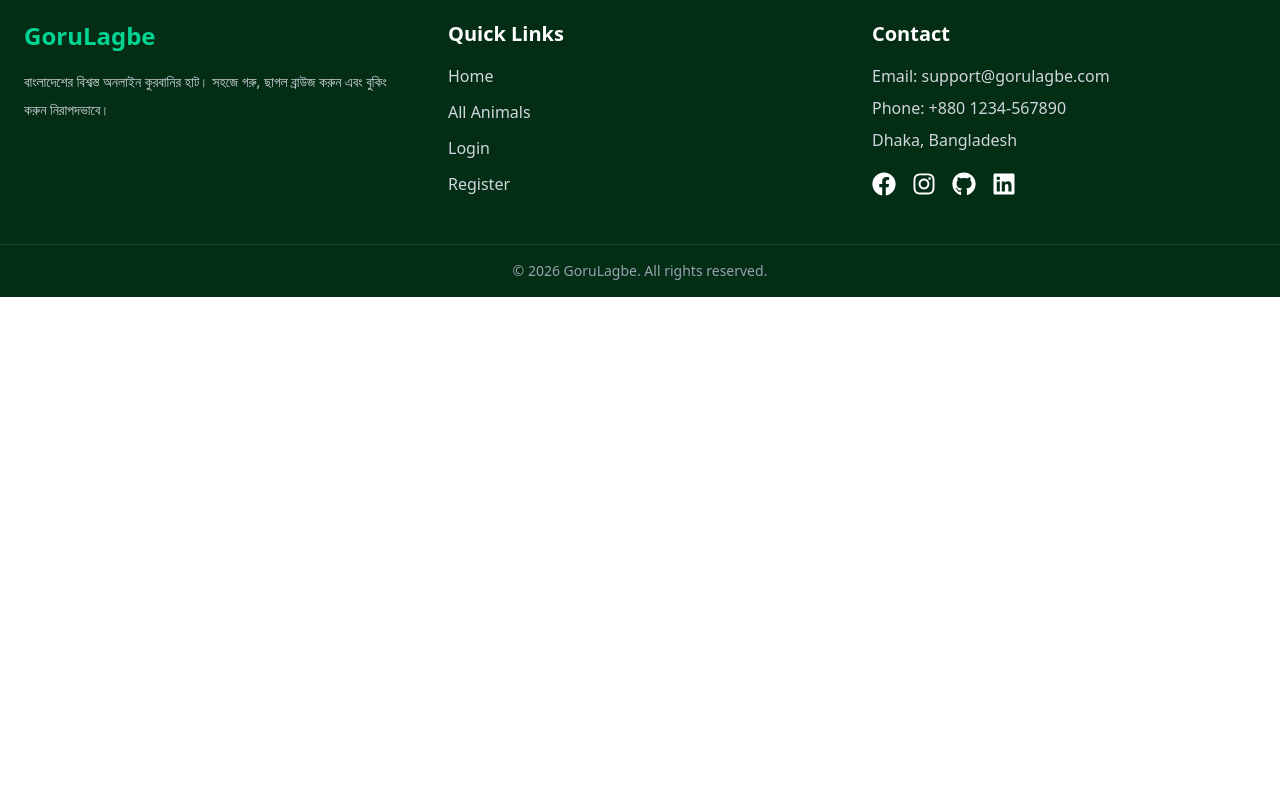
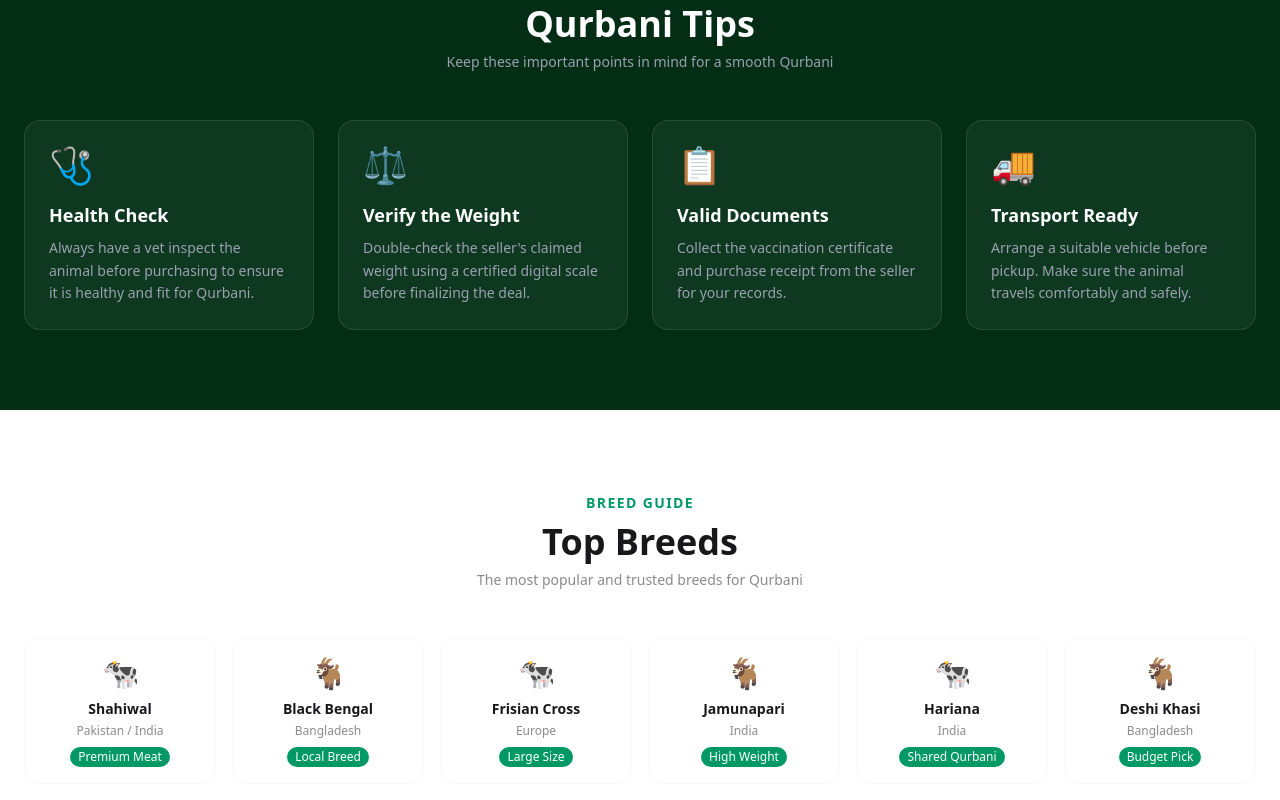
Before and after one commit to raisulconnects/a8-gorulagbe, a Next.js app: page / in a window 1280 px wide. Shown: the part 1700-2500 px from the top of the page. Before the commit the page ends 1997 px from the top, so only its background shows below. Built offline with nearby package versions, Linux system fonts and the light colour scheme.

Commit message:
All Animals Page is up with Sort

```diff
--- a/src/app/(main)/animals/page.jsx
+++ b/src/app/(main)/animals/page.jsx
@@ -1,11 +1,127 @@
+"use client";
+
+import { useState } from "react";
+import Link from "next/link";
+import { FaMapMarkerAlt, FaWeight, FaArrowRight } from "react-icons/fa";
+import animals from "@/data/animals.json";
+import { formatPrice } from "@/lib/utils";
+
 export default function AnimalsPage() {
+  const [sort, setSort] = useState("default");
+
+  const sorted = [...animals].sort((a, b) => {
+    if (sort === "asc") return a.price - b.price;
+    if (sort === "desc") return b.price - a.price;
+  });
+
   return (
-    <div>
-      <h1>Animals Page</h1>
-      <p>
-        Welcome to the Animals page! Here you can find information about various
-        animals.
-      </p>
-    </div>
+    <>
+      <section className="bg-green-950 text-white py-16">
+        <div className="max-w-7xl mx-auto px-6 text-center">
+          <h1 className="text-4xl md:text-5xl font-extrabold mb-3">
+            All Animals
+          </h1>
+          <p className="text-gray-300">
+            Browse our full collection of verified Qurbani animals. Filter by
+            type and sort by price.
+          </p>
+        </div>
+      </section>
+
+      <section className="max-w-7xl mx-auto px-6 py-8">
+        <div className="flex flex-col sm:flex-row justify-between items-start sm:items-center gap-4">
+          <div className="flex items-center gap-2">
+            <select
+              className="select select-bordered select-sm focus:outline-emerald-500"
+              value={sort}
+              onChange={(e) => setSort(e.target.value)}
+            >
+              <option value="default">Sort by Price</option>
+              <option value="asc">Price: Low to High</option>
+              <option value="desc">Price: High to Low</option>
+            </select>
+          </div>
+        </div>
+      </section>
+
+      <section className="max-w-7xl mx-auto px-6 pb-20">
+        <div className="grid grid-cols-1 sm:grid-cols-2 lg:grid-cols-3 xl:grid-cols-4 gap-6">
+          {sorted.map((animal) => (
+            <div
+              key={animal.id}
+              className="card bg-base-100 shadow-md hover:shadow-xl border border-base-200 overflow-hidden group transition-all duration-300"
+            >
+              {/* Image */}
+              <figure className="relative h-48 overflow-hidden">
+                <img
+                  src={animal.image}
+                  alt={animal.name}
+                  className="w-full h-full object-cover group-hover:scale-105 transition-transform duration-500"
+                />
+                {/* Type badge */}
+                <span className="absolute top-3 left-3 badge badge-success text-white font-semibold text-xs">
+                  {animal.type}
+                </span>
+                {/* Category badge */}
+                <span className="absolute top-3 right-3 badge badge-outline bg-base-100/80 text-xs">
+                  {animal.category}
+                </span>
+              </figure>
+
+              <div className="card-body p-5 gap-2">
+                {/* Name & Breed */}
+                <h2 className="card-title text-base font-bold leading-tight">
+                  {animal.name}
+                </h2>
+                <p className="text-xs text-base-content/50 -mt-1">
+                  Breed: {animal.breed}
+                </p>
+
+                {/* Info row */}
+                <div className="flex flex-wrap gap-x-4 gap-y-1 text-xs text-base-content/60 mt-1">
+                  <span className="flex items-center gap-1">
+                    <FaMapMarkerAlt className="text-emerald-500" />{" "}
+                    {animal.location}
+                  </span>
+                  <span className="flex items-center gap-1">
+                    <FaWeight className="text-emerald-500" /> {animal.weight} kg
+                  </span>
+                  <span className="flex items-center gap-1">
+                    🎂 {animal.age} {animal.age === 1 ? "yr" : "yrs"}
+                  </span>
+                </div>
+
+                {/* Description */}
+                <p className="text-xs text-base-content/50 line-clamp-2 mt-1 leading-relaxed">
+                  {animal.description}
+                </p>
+
+                {/* Divider */}
+                <div className="divider my-1" />
+
+                {/* Price + CTA */}
+                <div className="card-actions justify-between items-center">
+                  <div>
+                    <p className="text-xs text-base-content/40 uppercase tracking-wide">
+                      Price
+                    </p>
+                    <p className="text-lg font-extrabold text-emerald-600">
+                      {formatPrice(animal.price)}
+                    </p>
+                  </div>
+                  <Link
+                    href={`/animals/${animal.id}`}
+                    className="btn btn-success btn-sm text-white gap-1"
+                  >
+                    Details <FaArrowRight />
+                  </Link>
+                </div>
+              </div>
+            </div>
+          ))}
+        </div>
+        )
+      </section>
+    </>
   );
 }
--- a/src/app/page.js
+++ b/src/app/page.js
@@ -1,5 +1,52 @@
 import HeroSection from "@/components/HeroSection";
 import FeaturedAnimals from "@/components/FeaturedAnimals";
+
+const tips = [
+  {
+    icon: "🩺",
+    title: "Health Check",
+    desc: "Always have a vet inspect the animal before purchasing to ensure it is healthy and fit for Qurbani.",
+  },
+  {
+    icon: "⚖️",
+    title: "Verify the Weight",
+    desc: "Double-check the seller's claimed weight using a certified digital scale before finalizing the deal.",
+  },
+  {
+    icon: "📋",
+    title: "Valid Documents",
+    desc: "Collect the vaccination certificate and purchase receipt from the seller for your records.",
+  },
+  {
+    icon: "🚚",
+    title: "Transport Ready",
+    desc: "Arrange a suitable vehicle before pickup. Make sure the animal travels comfortably and safely.",
+  },
+];
+
+const breeds = [
+  {
+    name: "Shahiwal",
+    origin: "Pakistan / India",
+    type: "Cow",
+    tag: "Premium Meat",
+  },
+  {
+    name: "Black Bengal",
+    origin: "Bangladesh",
+    type: "Goat",
+    tag: "Local Breed",
+  },
+  { name: "Frisian Cross", origin: "Europe", type: "Cow", tag: "Large Size" },
+  { name: "Jamunapari", origin: "India", type: "Goat", tag: "High Weight" },
+  { name: "Hariana", origin: "India", type: "Bull", tag: "Shared Qurbani" },
+  {
+    name: "Deshi Khasi",
+    origin: "Bangladesh",
+    type: "Goat",
+    tag: "Budget Pick",
+  },
+];
 
 export default function HomePage() {
   return (
@@ -9,6 +56,73 @@ export default function HomePage() {
 
       {/* ── Featured Animals ── */}
       <FeaturedAnimals />
+
+      {/* ── Qurbani Tips ── */}
+      <section className="bg-green-950 text-white py-20">
+        <div className="max-w-7xl mx-auto px-6">
+          <div className="text-center mb-12">
+            <span className="text-yellow-400 font-semibold text-sm uppercase tracking-widest">
+              Helpful Advice
+            </span>
+            <h2 className="text-3xl md:text-4xl font-extrabold mt-2">
+              Qurbani Tips
+            </h2>
+            <p className="text-gray-400 mt-2 text-sm">
+              Keep these important points in mind for a smooth Qurbani
+            </p>
+          </div>
+
+          <div className="grid grid-cols-1 sm:grid-cols-2 lg:grid-cols-4 gap-6">
+            {tips.map((tip) => (
+              <div
+                key={tip.title}
+                className="bg-white/5 border border-white/10 rounded-2xl p-6 hover:bg-white/10 transition-colors"
+              >
+                <div className="text-4xl mb-4">{tip.icon}</div>
+                <h3 className="text-lg font-bold mb-2">{tip.title}</h3>
+                <p className="text-sm text-gray-400 leading-relaxed">
+                  {tip.desc}
+                </p>
+              </div>
+            ))}
+          </div>
+        </div>
+      </section>
+
+      {/* ── Top Breeds ── */}
+      <section className="max-w-7xl mx-auto px-6 py-20">
+        <div className="text-center mb-12">
+          <span className="text-emerald-600 font-semibold text-sm uppercase tracking-widest">
+            Breed Guide
+          </span>
+          <h2 className="text-3xl md:text-4xl font-extrabold mt-2">
+            Top Breeds
+          </h2>
+          <p className="text-base-content/50 mt-2 text-sm max-w-md mx-auto">
+            The most popular and trusted breeds for Qurbani
+          </p>
+        </div>
+
+        <div className="grid grid-cols-2 md:grid-cols-3 lg:grid-cols-6 gap-4">
+          {breeds.map((breed) => (
+            <div
+              key={breed.name}
+              className="bg-base-100 border border-base-200 rounded-2xl p-4 text-center hover:shadow-md hover:-translate-y-1 transition-all duration-300"
+            >
+              <div className="text-3xl mb-2">
+                {breed.type === "Goat" ? "🐐" : "🐄"}
+              </div>
+              <h4 className="font-bold text-sm">{breed.name}</h4>
+              <p className="text-xs text-base-content/50 mt-1">
+                {breed.origin}
+              </p>
+              <span className="inline-block mt-2 bg-emerald-600 text-white text-xs px-2 py-0.5 rounded-full">
+                {breed.tag}
+              </span>
+            </div>
+          ))}
+        </div>
+      </section>
     </>
   );
 }
--- a/src/components/HeroSection.jsx
+++ b/src/components/HeroSection.jsx
@@ -1,3 +1,4 @@
+import "animate.css";
 import Link from "next/link";
 import { FaCow } from "react-icons/fa6";
 
@@ -9,21 +10,21 @@ export default function HeroSection() {
 
       <div className="relative max-w-7xl mx-auto px-6 py-20 w-full flex flex-col md:flex-row items-center gap-14">
         {/* Left side er text gula */}
-        <div className="flex-1 text-center md:text-left">
-          <span className="inline-block bg-yellow-400/15 text-yellow-300 text-sm font-semibold px-4 py-1.5 rounded-full mb-6 border border-yellow-400/25">
+        <div className="flex-1 text-center md:text-left md:animate__tada">
+          <span className="inline-block bg-yellow-400/15 text-yellow-300 text-sm font-semibold px-4 py-1.5 rounded-full mb-6 border border-yellow-400/25 ">
             🌙 Qurbani Eid Special 2026
           </span>
+          <div>
+            <h1 className="text-5xl md:text-7xl font-extrabold leading-tight mb-6">
+              Your Trusted <br />
+              <span className="text-yellow-400">Qurbani Marketplace</span>
+            </h1>
 
-          <h1 className="text-5xl md:text-7xl font-extrabold leading-tight mb-6">
-            Your Trusted <br />
-            <span className="text-yellow-400">Qurbani Marketplace</span>
-          </h1>
-
-          <p className="text-gray-300 text-lg max-w-md leading-relaxed mb-10">
-            Browse and book your Qurbani animals from the comfort of your home.
-            Easy booking, safe transactions, nationwide delivery.
-          </p>
-
+            <p className="text-gray-300 text-lg max-w-md leading-relaxed mb-10 ">
+              Browse and book your Qurbani animals from the comfort of your
+              home. Easy booking, safe transactions, nationwide delivery.
+            </p>
+          </div>
           <div className="flex flex-col sm:flex-row gap-4 justify-center md:justify-start">
             <Link
               href="/animals"
```
